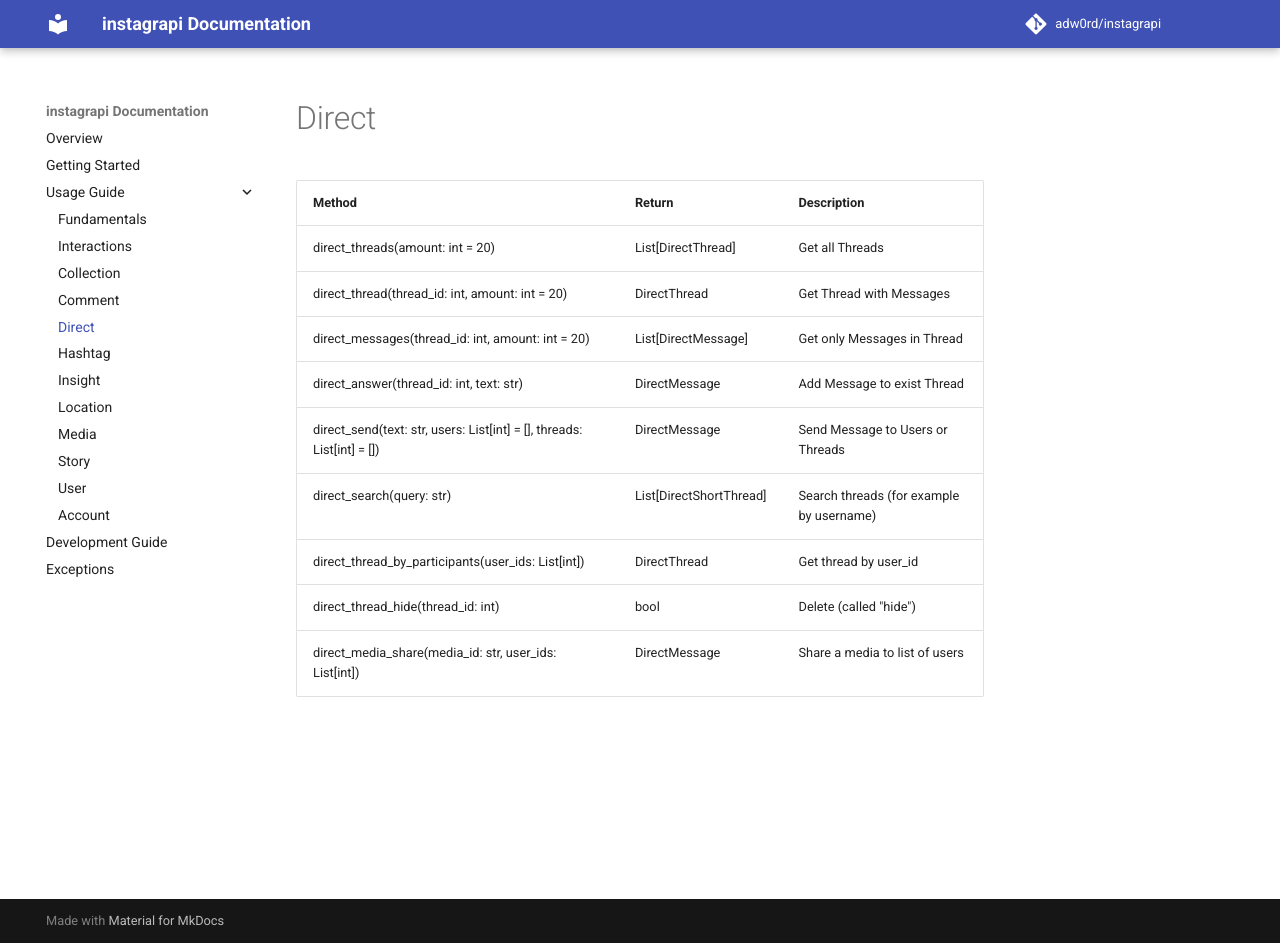
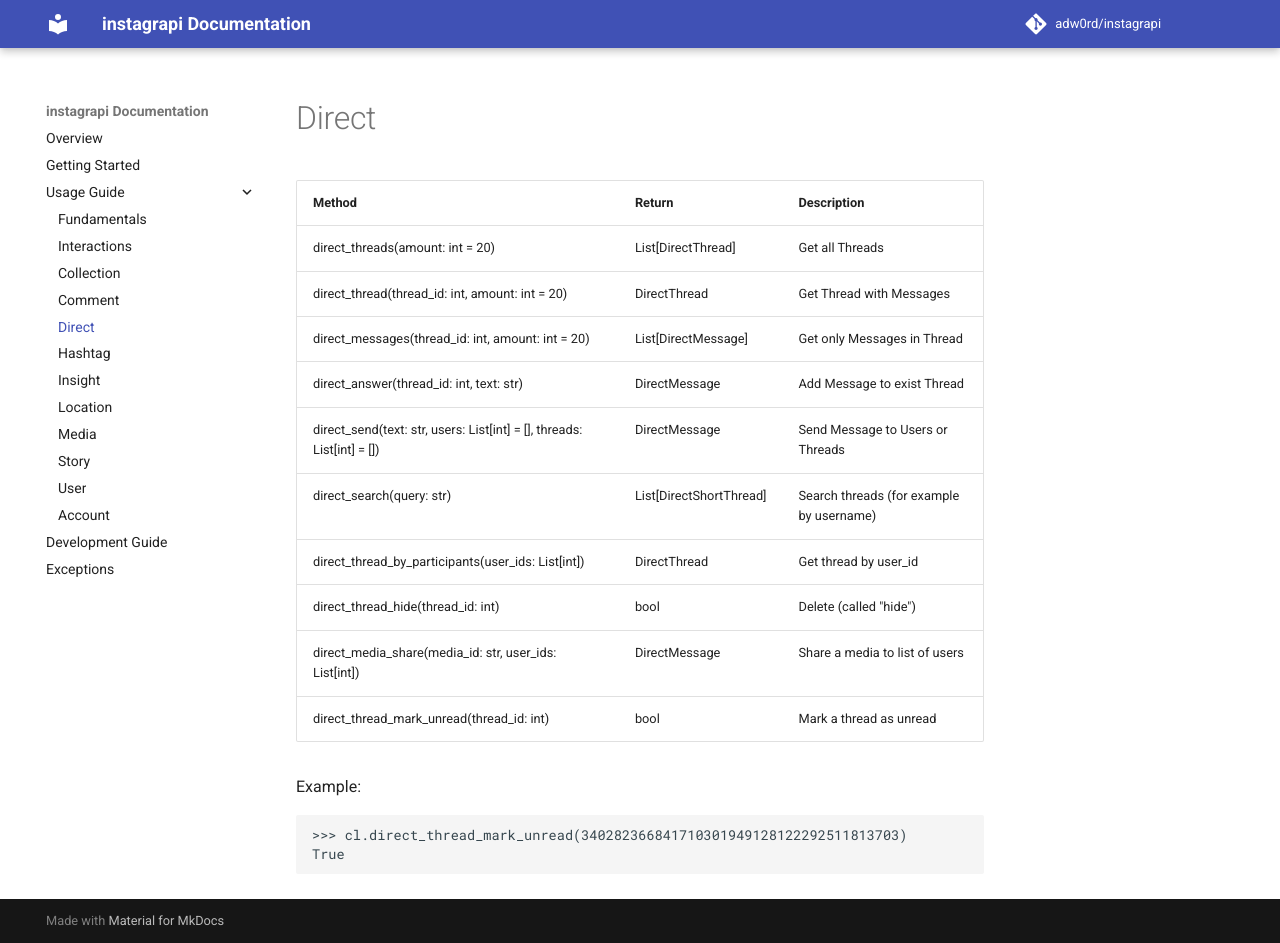
Before and after one commit to subzeroid/instagrapi, an MkDocs documentation site: the page built from docs/usage-guide/direct.md, in a window 1280 px wide and 943 px high. Built offline with MkDocs 1.6.1 and Material for MkDocs 9.7.7, drawn with Linux system fonts in a browser that asks for light colours; comment, search, counter and statistics services are not loaded; the version menu is left out.

Commit message:
Add "unsend message" DM [#172] Added docs

````diff
--- a/docs/usage-guide/direct.md
+++ b/docs/usage-guide/direct.md
@@ -11,3 +11,12 @@
 | direct_thread_by_participants(user_ids: List[int])                        | DirectThread            | Get thread by user_id
 | direct_thread_hide(thread_id: int)                                        | bool                    | Delete (called "hide")
 | direct_media_share(media_id: str, user_ids: List[int])                    | DirectMessage           | Share a media to list of users
+| direct_thread_mark_unread(thread_id: int)                                 | bool                    | Mark a thread as unread
+
+
+Example:
+
+```
+>>> cl.direct_thread_mark_unread(340282366841710301949128122292511813703)
+True
+```
````
